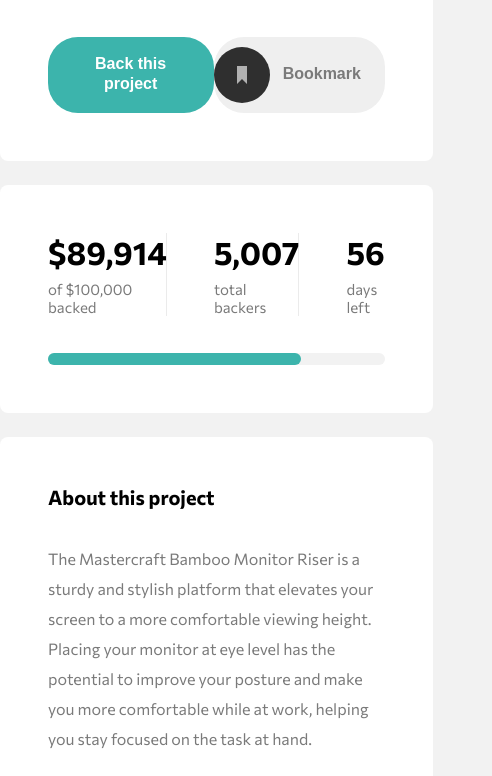
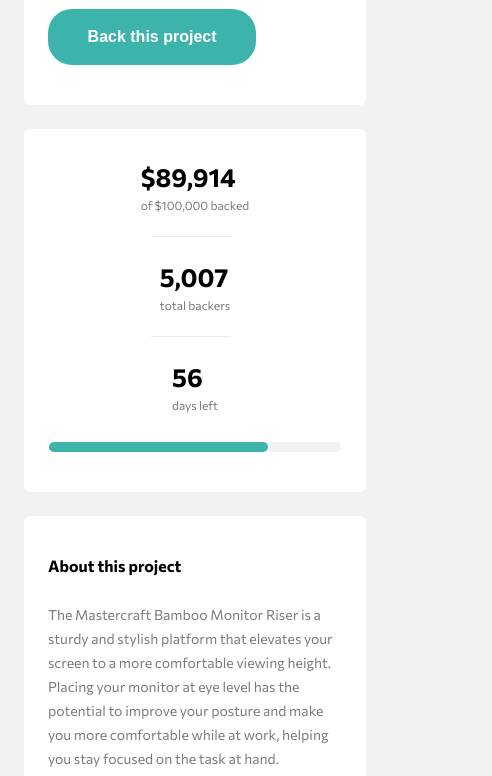
Before and after one commit to mihajlo-cirikovacki/crowdfunding-product-page, a website: page index.html in a window 390 px wide. Shown: the part 477-1253 px from the top of the page, 492 px wide, since content can reach past the window. Drawn offline with Linux system fonts and the light colour scheme; files that its build step writes are made by us from their sources.

Commit message:
Added design for phone

```diff
--- a/app/js/script.js
+++ b/app/js/script.js
@@ -25,6 +25,12 @@
   overlay2.classList.toggle('hidden-2');
   modalSupp.classList.add('hidden');
   overlay.classList.add('hidden');
+}
+
+const removeThankYouMsg = function() {
+  overlay2.classList.add('hidden-2');
+  messageContainer.classList.add('.hidden-2');
+  messageContainer.querySelector('.message').remove();
 }
 
 
@@ -71,7 +77,7 @@
     span.style.color = 'var(--dark-cyan)';
     this.style.backgroundColor = 'var(--light-cyan)';
     img.style.filter = 'var(--filterSvgGreen)';
-  }else {
+  } else {
     span.textContent = 'Bookmark';
     span.style.color = 'var(--dark-gray)';
     this.style.backgroundColor = 'var(--background)';
@@ -103,8 +109,6 @@
 }
 
 
-
-
 // ======================= EVENT LISTENERS:
 bookmarkBtn.addEventListener('click', bookmarked);
 
@@ -126,7 +130,10 @@
 });
 
 document.addEventListener('keydown', (e) => {
-  if(e.key === 'Escape') addCloseModal();
+  if(e.key === 'Escape') {
+    modalSupp.classList.add('hidden');
+    overlay.classList.add('hidden');
+  }
 })
 
 sectionSupport.addEventListener('change', (e) => {
@@ -159,11 +166,12 @@
   renderThankYouMsg();
 });
 
-
 messageContainer.addEventListener('click', (e) => {
   const button = e.target.closest('.message__btn');
   if(!button) return;
-  overlay2.classList.add('hidden-2');
-  messageContainer.classList.add('.hidden-2');
-  messageContainer.querySelector('.message').remove();
+  removeThankYouMsg();
 });
+
+document.addEventListener('keydown', (e) => {
+  if(e.key === 'Escape') removeThankYouMsg();
+});
--- a/app/scss/base/base.scss
+++ b/app/scss/base/base.scss
@@ -17,6 +17,11 @@
   line-height: 1.957rem;
   color: var(--dark-gray);
   background-color: var(--background);
+
+  // PHONE
+  @include respond('phone') {
+    font-size: 50%; // 1rem = 8px
+  }
 }
 
 body {
--- a/app/scss/components/_index.scss
+++ b/app/scss/components/_index.scss
@@ -1,3 +1,4 @@
 @forward 'product-page';
 @forward 'modal-supp';
 @forward 'modal-submit';
+@forward 'hamburger-menu';
--- /dev/null
+++ b/app/scss/components/hamburger-menu.scss
@@ -0,0 +1,16 @@
+@use '../util' as *;
+
+.nav-phone {
+  display: none;
+}
+
+.hamburger {
+  display: none;
+}
+
+
+.header {
+  @include respond('tab-port') {
+
+  }
+}
--- a/app/scss/components/modal-submit.scss
+++ b/app/scss/components/modal-submit.scss
@@ -1,5 +1,4 @@
 @use '../util' as *;
-
 
 .message-container {
   width: 100%;
@@ -10,7 +9,6 @@
   justify-content: center;
   align-items: center;
 }
-
 
 .message {
   max-width: 54rem;
--- a/app/scss/components/product-page.scss
+++ b/app/scss/components/product-page.scss
@@ -20,9 +20,28 @@
   justify-content: space-between;
   position: relative;
 
+  // PHONE
+  @include respond('phone') {
+    min-height: 37.5rem;
+    background-image: linear-gradient(
+    180deg,
+    rgba(0, 0, 0, 0),
+    rgba(0, 0, 0, 0)
+    ),
+    url(/images/image-hero-mobile.jpg);
+    padding: 4rem 3rem 0;
+  }
+
   &__logo {
     align-self: flex-start;
     justify-self: center;
+  }
+}
+
+.nav {
+  // TAB PORT
+  @include respond('tab-port') {
+    display: none;
   }
 }
 
@@ -52,6 +71,12 @@
   top: 35%;
   display: grid;
   row-gap: 2.4rem;
+
+  // PHONE:
+  @include respond('phone') {
+    padding: 0 3rem;
+    row-gap: 3rem;
+  }
 }
 
 // ====================== INTRO:
@@ -63,6 +88,11 @@
   display: flex;
   flex-direction: column;
 
+  // PHONE:
+  @include respond('phone') {
+    padding: 6.5rem 3rem 5rem;
+  }
+
   &__logo {
     position: absolute;
     left: 0;
@@ -72,6 +102,11 @@
     transform: translate(10%, 10%);
     align-self: center;
     justify-self: center;
+
+    // PHONE:
+    @include respond('phone') {
+      right: 2rem;
+    }
   }
 
   &__heading {
@@ -86,6 +121,14 @@
     font-size: 1.6rem;
     font-weight: 400;
     margin-bottom: 4rem;
+
+    // PHONE:
+    @include respond('phone') {
+      text-align: center;
+      font-size: 1.75rem;
+      line-height: 3rem;
+      margin-bottom: 3rem;
+    }
   }
 
   &__buttons {
@@ -98,6 +141,12 @@
       background-color: var(--moderate-cyan);
       line-height: 2rem;
       transition: all 300ms ease-out;
+
+      // PHONE:
+      @include respond('phone') {
+        padding: 2.5rem 4.95rem;
+        font-size: 2rem;
+      }
 
       &:hover {
         background-color: var(--dark-cyan);
@@ -113,6 +162,11 @@
       line-height: 2rem;
       color: var(--dark-gray);
       transition: all 300ms ease-out;
+
+      // PHONE:
+      @include respond('phone') {
+        display: none; // Da namestim
+      }
 
       &:hover {
         background-color: var(--light-gray);
@@ -136,12 +190,24 @@
   padding: 4.8rem; // Menjam
   background-color: var(--white);
   border-radius: .8rem;
+
+  // PHONE:
+  @include respond('phone') {
+    padding: 4rem 3.125rem 5rem;
+  }
 }
 
 .stats {
   display: grid;
   grid-template-columns: repeat(3, 1fr);
   margin-bottom: 3.7rem;
+
+  // PHONE:
+  @include respond('phone') {
+    grid-template-columns: 1fr;
+    align-items: center;
+    justify-items: center;
+  }
 
   &__box {
     display: flex;
@@ -152,6 +218,20 @@
     &:nth-child(2),
     &:nth-child(3) {
       padding-left: 4.7rem;
+
+      // PHONE:
+      @include respond('phone') {
+        padding-left: 0;
+        padding-top: 3rem;
+      }
+    }
+
+    &:nth-child(1),
+    &:nth-child(2) {
+      // PHONE:
+      @include respond('phone') {
+        padding-bottom: 3rem;
+      }
     }
 
     &:first-child::after,
@@ -163,6 +243,22 @@
       width: .1rem;
       background-color: var(--dark-gray);
       opacity: 0.15;
+
+      // PHONE:
+      @include respond('phone') {
+        bottom: 0;
+        left: 10%;
+        right: 10%;
+        width: 10rem;
+        height: .1rem;
+      }
+    }
+
+    &:nth-child(2)::after {
+      // PHONE:
+      @include respond('phone') {
+        left: -12%;
+      }
     }
   }
 
@@ -197,6 +293,11 @@
   padding: 4.8rem;
   background-color: var(--white);
   border-radius: .8rem;
+
+  // PHONE:
+  @include respond('phone') {
+    padding: 5rem 3rem;
+  }
 }
 
 .featured {
@@ -216,6 +317,11 @@
     &-description--2 {
       font-size: 1.6rem;
       line-height: 3rem;
+
+      // PHONE:
+      @include respond('phone') {
+        font-size: 1.75rem;
+      }
     }
 
     &-description {
@@ -245,6 +351,11 @@
   &-box {
     display: flex;
     justify-content: space-between;
+
+    // PHONE:
+    @include respond('phone') {
+      flex-direction: column;
+    }
   }
 
   &-heading {
@@ -253,6 +364,11 @@
     font-weight: 700;
     color: var(--black);
     margin-bottom: 2.4rem;
+
+    // PHONE:
+    @include respond('phone') {
+      margin-bottom: 1rem;
+    }
   }
 
   &-padge {
@@ -260,18 +376,35 @@
     line-height: 1.8rem;
     font-weight: 500;
     color: var(--moderate-cyan);
+
+    // PHONE:
+    @include respond('phone') {
+      margin-bottom: 3rem;
+    }
   }
 
   &-description {
     font-size: 1.6rem;
     line-height: 3rem;
     margin-bottom: 2.4rem;
+
+    // PHONE:
+    @include respond('phone') {
+      font-size: 1.75rem;
+    }
   }
 
   &-reward {
     display: flex;
     justify-content: space-between;
     align-items: center;
+
+    // PHONE:
+    @include respond('phone') {
+      flex-direction: column;
+      align-items: flex-start;
+      gap: 3rem;
+    }
 
     &-left {
       display: flex;
@@ -284,6 +417,11 @@
     font-size: 3.2rem;
     font-weight: 700;
     color: var(--black);
+
+     // PHONE:
+    @include respond('phone') {
+      font-size: 4rem;
+    }
 
     & + small {
       font-size: 1.5rem;
--- a/index.html
+++ b/index.html
@@ -16,14 +16,22 @@
 <body>
   <header class="header">
     <img src="/images/logo.svg" alt="Crowdfunding logo" class="header__logo">
-    <nav>
+    <nav class="nav">
       <ul class="nav-list">
        <li><a href="#" class="nav-list__link">About</a></li>
        <li><a href="#" class="nav-list__link">Discover</a></li>
        <li><a href="#" class="nav-list__link">Get Started</a></li>
       </ul>
     </nav>
+    <button class="hamburger">
+      <div class="bar"></div>
+    </button>
   </header>
+  <nav class="nav-phone">
+		<a href="#">About</a>
+		<a href="#">Discover</a>
+		<a href="#">Get Started</a>
+	</nav>
     <main class="main">
       <section class="header-intro">
         <img src="/images/logo-mastercraft.svg" alt="logo" class="header-intro__logo"></img>
```
Also changed, not shown: dist/script.js, dist/style.css, 2 other files.
